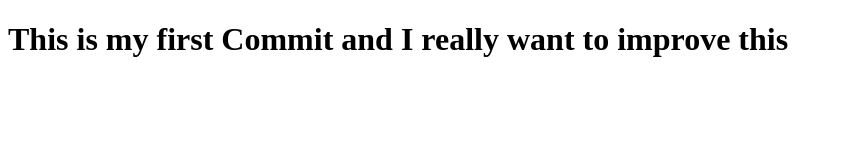
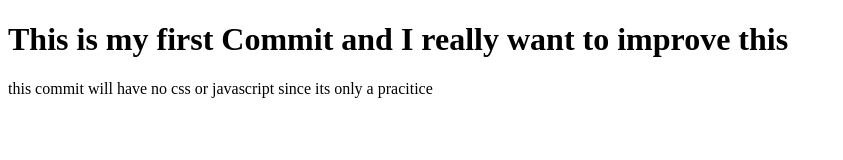
Before and after one commit to paxfromubec/git_practice, a plain HTML site: page index.html in a window 1280 px wide. Shown: the whole page, without its empty margins (0-843 px from the left). Drawn offline with Linux system fonts and the light colour scheme.

Commit message:
putting simple paragraphs in my html

```diff
--- a/index.html
+++ b/index.html
@@ -4,9 +4,11 @@
     <meta charset="UTF-8">
     <meta http-equiv="X-UA-Compatible" content="IE=edge">
     <meta name="viewport" content="width=device-width, initial-scale=1.0">
-    <title>Document</title>
+    <title>first_commit</title>
 </head>
 <body>
     <h1>This is my first Commit and I really want to improve this</h1>
+<!--hahaha praktis praktis praktis sata para ma maayu ta hehehehe-->
+    <p>this commit will have no css or javascript since its only a pracitice</p>
 </body>
 </html>
```
